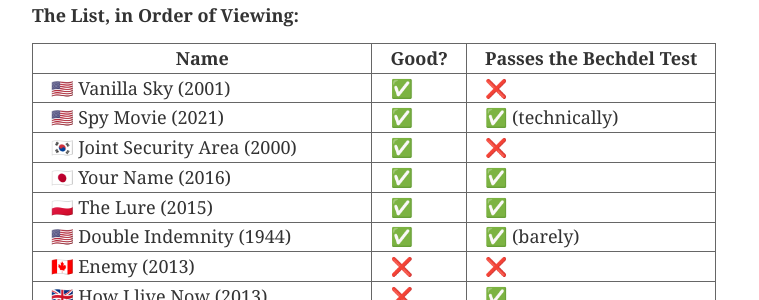
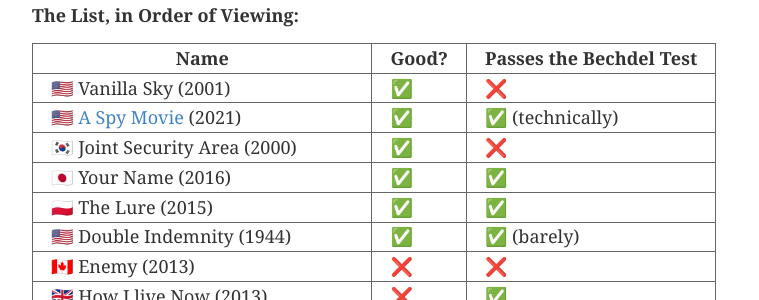
Before and after one commit to CrispinStichart/CrispinStichart.github.io, a Jekyll site: the page built from _posts/2022-02-01-thirty-movies-in-thirty-days.markdown, in a window 1280 px wide and 900 px high, scrolled down 3458 px. Shown: the part 155-455 px from the top of the window, without its empty margins (248-1007 px from the left). Built offline with Jekyll 4.4.1, drawn with Linux system fonts in a browser that asks for light colours; emoji names are drawn with the system emoji font; part of the change alters nothing that is shown.

```diff
--- a/_posts/2022-02-01-thirty-movies-in-thirty-days.markdown
+++ b/_posts/2022-02-01-thirty-movies-in-thirty-days.markdown
@@ -74,7 +74,7 @@ As mentioned previously, these ratings are a bit harsh. Mediocre movies get a th
 | Name                                | Good? | Passes the Bechdel Test |
 | ----------------------------------- | ----- | ----------------------- |
 | :us: Vanilla Sky (2001)             | ✅     | ❌                       |
-| :us: Spy Movie (2021)               | ✅     | ✅ (technically)         |
+| :us: [A Spy Movie][spy] (2021)      | ✅     | ✅ (technically)         |
 | :kr: Joint Security Area (2000)     | ✅     | ❌                       |
 | :jp: Your Name (2016)               | ✅     | ✅                       |
 | :poland: The Lure (2015)            | ✅     | ✅                       |
@@ -102,3 +102,5 @@ As mentioned previously, these ratings are a bit harsh. Mediocre movies get a th
 | :us: Don't Look Up (2021)           | ✅     | ✅                       |
 | :us: John Dies in the End (2012)    | ✅     | ❌                       |
 | :uk: Anna and the Apocalypse (2017) | ❌     | ✅                       |
+
+[spy]: https://www.youtube.com/watch?v=YziovxOn6kE
```
